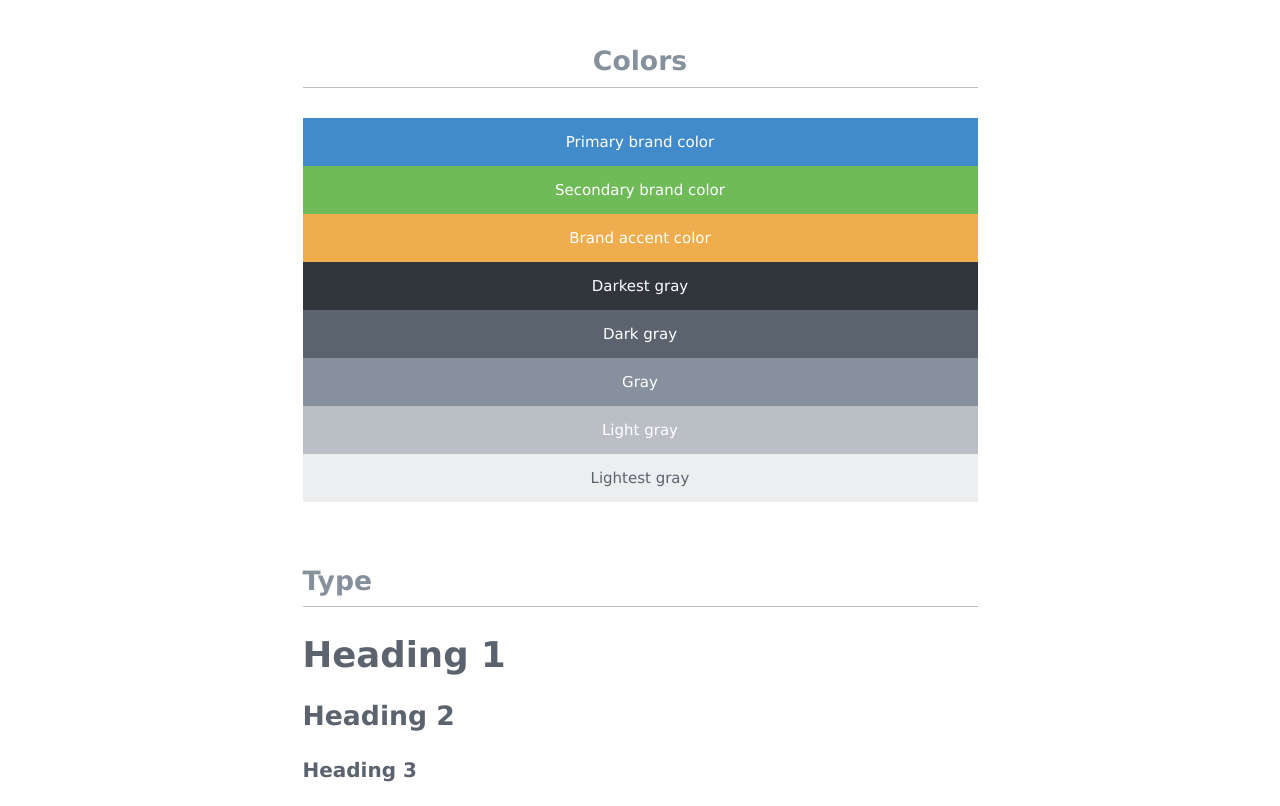
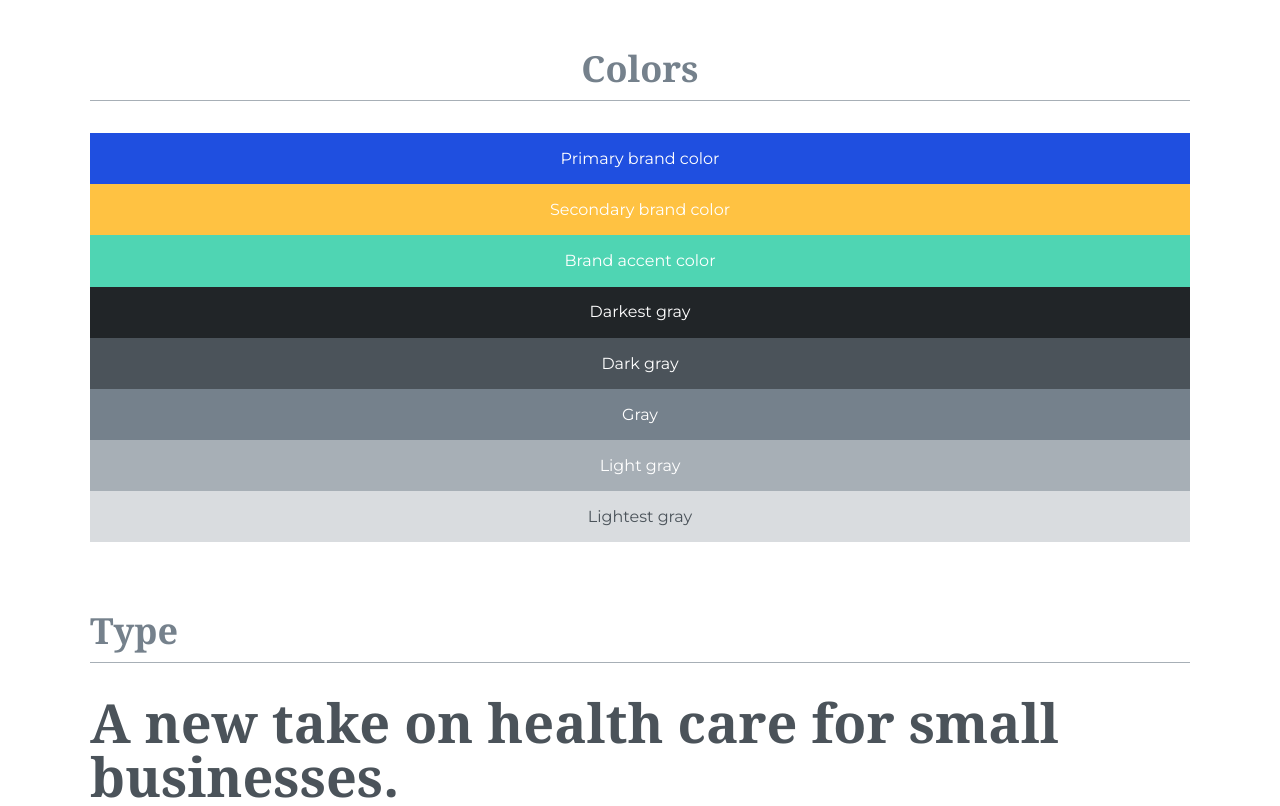
Before and after one commit to jrdnbwmn/carta, a website: page src/html/index.html in a window 1280 px wide. Shown: the top 806 px of the page. Drawn offline with nearby package versions, Linux system fonts and the light colour scheme; files that its build step writes are made by us from their sources; a web font is replaced by a local one.

Commit message:
Design work

```diff
--- a/src/html/index.html
+++ b/src/html/index.html
@@ -18,7 +18,7 @@
         <!-- Type -->
         <section class="pb4 reading-font">
             <h2 class="text--gray pb1 border--bottom">Type</h2>
-            <h1>Heading 1</h1>
+            <h1>A new take on health care for small businesses.</h1>
             <h2>Heading 2</h2>
             <h3>Heading 3</h3>
             <h4>Heading 4</h4>
@@ -42,14 +42,6 @@
                 <li>Ut aliquam sollicitudin leo.</li>
                 <li>Donec quis dui at dolor tempor interdum.</li>
             </ol>
-        </section>
-
-        <!-- Embeds -->
-        <section class="pb4">
-            <h2 class="text--gray pb1 border--bottom">Embeds</h2>
-            <img class="mb2" src="img/imgh1.jpg" alt="Sample image">
-            <iframe class="mb2" src="//player.vimeo.com/video/85517984" width="1000" height="562" frameborder="0" webkitallowfullscreen mozallowfullscreen allowfullscreen></iframe>
-            <iframe src="https://www.google.com/maps/embed?pb=!1m14!1m12!1m3!1d49091.78885703522!2d-104.97060187791772!3d39.73433127525863!2m3!1f0!2f0!3f0!3m2!1i1024!2i768!4f13.1!5e0!3m2!1sen!2sus!4v1409806420933" width="1000" height="450" frameborder="0" style="border:0"></iframe>
         </section>
 
         <!-- Forms -->
--- a/src/html/partials/head.html
+++ b/src/html/partials/head.html
@@ -8,14 +8,14 @@
         <meta http-equiv="x-ua-compatible" content="ie=edge">
         <meta name="viewport" content="width=device-width, initial-scale=1">
 
-        <title>Pear</title>
-        <meta name="description" content="Pear is a lightweight front-end launching kit">
+        <title>Carta</title>
+        <meta name="description" content="">
 
         <!-- The compiled CSS file -->
         <link rel="stylesheet" href="css/production.css">
 
         <!-- Web fonts -->
-        <link rel="stylesheet" href="">
+        <link href="https://fonts.googleapis.com/css?family=Montserrat:400,700|Source+Serif+Pro:700" rel="stylesheet">
 
         <!-- favicon.ico. Place these in the root directory. -->
         <link rel="shortcut icon" href="favicon.ico">
--- a/src/scss/_buttons.scss
+++ b/src/scss/_buttons.scss
@@ -2,13 +2,14 @@
 // -------------------------------------------------------------------
 .btn {
     background-image: none; // Reset unusual Firefox-on-Android default style: https://github.com/necolas/normalize.css/issues/214
-    border-radius: $border-radius;
+    border-radius: 30px;
     border-style: solid;
-    border-width: 1px;
+    border-width: $border-width;
     cursor: pointer;
     display: inline-block; // Allow us to better style box model properties
     font-family: $font-family--ui;
     font-size: 1rem;
+    font-weight: 700;
     line-height: $line-height--base;
     margin-bottom: 0; // For input.btn
     padding: $button-padding;
@@ -89,7 +90,7 @@ a.btn {
 .btn--outline:visited {
     background-color: transparent;
     border-color: $border-color;
-    border-width: 1px;
+    border-width: $border-width;
     color: $text-color;
 
     &:hover,
@@ -108,7 +109,7 @@ a.btn {
 .btn--dark-bg {
     background-color: transparent;
     border-color: $white;
-    border-width: 1px;
+    border-width: $border-width;
     color: $white;
 
     &:hover,
--- a/src/scss/_forms.scss
+++ b/src/scss/_forms.scss
@@ -6,7 +6,7 @@
 // input (of any type)
 .form-control {
     background-image: none; // Reset unusual Firefox-on-Android default style
-    border: 1px solid $border-color;
+    border: $border-width solid $border-color;
     border-radius: $border-radius;
     color: $text-color;
     display: block;
@@ -72,7 +72,7 @@
 
 .select select {
     background-color: $white;
-    border: 1px solid $border-color;
+    border: $border-width solid $border-color;
     border-radius: $border-radius;
     color: $text-color;
     cursor: pointer;
--- a/src/scss/_grid.scss
+++ b/src/scss/_grid.scss
@@ -35,9 +35,10 @@ $grid-breakpoint: $breakpoint--sm;
     // Gutters
     padding: 0 $column-padding;
 
+    // Breakpoint
     @media screen and (max-width: $grid-breakpoint) {
         flex-grow: 1;
-        flex-basis: 0;
+        flex-basis: 100%;
         max-width: 100%;
         padding: 0;
         margin-left: 0;
--- a/src/scss/_variables.scss
+++ b/src/scss/_variables.scss
@@ -1,7 +1,7 @@
 // Colors
 // -------------------------------------------------------------------
 // Grayscale
-$gray-base:               #87919d !default;
+$gray-base:               #75818c !default;
 
 $black:                   #000 !default;
 $darkest-gray:            darken($gray-base, 36%) !default;
@@ -12,14 +12,19 @@ $lightest-gray:           lighten($gray-base, 36%) !default;
 $white:                   #fff !default;
 
 // Hues
-$blue:                    #428bca !default;
+
 $green:                   #6fbb57 !default;
 $orange:                  #f0ad4e !default;
 
+$blue:                    #1F4FE0 !default;
+$turquoise:               #4FD5B3 !default;
+$red:                     #F87E73 !default;
+$yellow:                  #FFC242 !default;
+
 // Color scheme
 $primary-color:           $blue !default;
-$secondary-color:         $green !default;
-$tertiary-color:          $orange !default;
+$secondary-color:         $yellow !default;
+$tertiary-color:          $turquoise !default;
 
 
 // Baseline
@@ -30,42 +35,42 @@ $baseline:                .4rem !default;
 // Typography
 // -------------------------------------------------------------------
 // Font families
-$sans-serif:              Avenir, "Avenir Next", Trebuchet, Verdana,
+$sans-serif:              Montserrat, Avenir, "Avenir Next", Trebuchet, Verdana,
                           sans-serif !default;
-$serif:                   Georgia, Times, serif !default;
+$serif:                   "Source Serif Pro", Georgia, Times, serif !default;
 $monospace:               Monaco, Menlo, Consolas,
                           monospace !default;
 
 $font-family--base:       $sans-serif !default;
-$font-family--heading:    $sans-serif !default;
+$font-family--heading:    $serif !default;
 $font-family--reading:    $serif !default;
 $font-family--ui:         $sans-serif !default;
 $font-family--code:       $monospace !default;
 
 // Type scale
 // Good tool: http://type-scale.com/
-$h1:                      2.369rem !default;
-$h2:                      1.777rem !default;
-$h3:                      1.333rem !default;
+$h1:                      3.375rem !default;
+$h2:                      2.25rem !default;
+$h3:                      1.5rem !default;
 $h4:                      1rem !default;
-$h5:                      .75rem !default;
-$h6:                      .75rem !default;
+$h5:                      .667rem !default;
+$h6:                      .667rem !default;
 
 // Finer control over type scale after certain breakpoint (off by default)
 $responsive-type:         false !default;
-$h1--desktop:             2.369rem !default;
-$h2--desktop:             1.777rem !default;
-$h3--desktop:             1.333rem !default;
+$h1--desktop:             3.375rem !default;
+$h2--desktop:             2.25rem !default;
+$h3--desktop:             1.5rem !default;
 $h4--desktop:             1rem !default;
-$h5--desktop:             .75rem !default;
-$h6--desktop:             .75rem !default;
+$h5--desktop:             .667rem !default;
+$h6--desktop:             .667rem !default;
 
 // Text color
 $text-color:              $dark-gray !default;
 
 // Text sizes
-$font-size--mobile:       14px !default;
-$font-size--desktop:      15px !default;
+$font-size--mobile:       15px !default;
+$font-size--desktop:      16px !default;
 $font-size--lg:           $h3 !default;
 $font-size--sm:           $h5 !default;
 
@@ -87,7 +92,7 @@ $breakpoint--md:          50em !default;
 $breakpoint--lg:          60em !default;
 
 // Max container width
-$max-container-width:     45em !default;
+$max-container-width:     1100px !default;
 
 
 // Spaces
@@ -112,7 +117,7 @@ $active-link-color:       darken($primary-color, 25%) !default;
 
 // Buttons
 // -------------------------------------------------------------------
-$button-padding:          .45rem 1rem .35rem !default;
+$button-padding:          .55rem 1.8rem .45rem !default;
 $button-padding--sm:      .1rem .6rem 0 !default;
 
 
```
Also changed, not shown: dist/css/production.css, dist/index.html.
